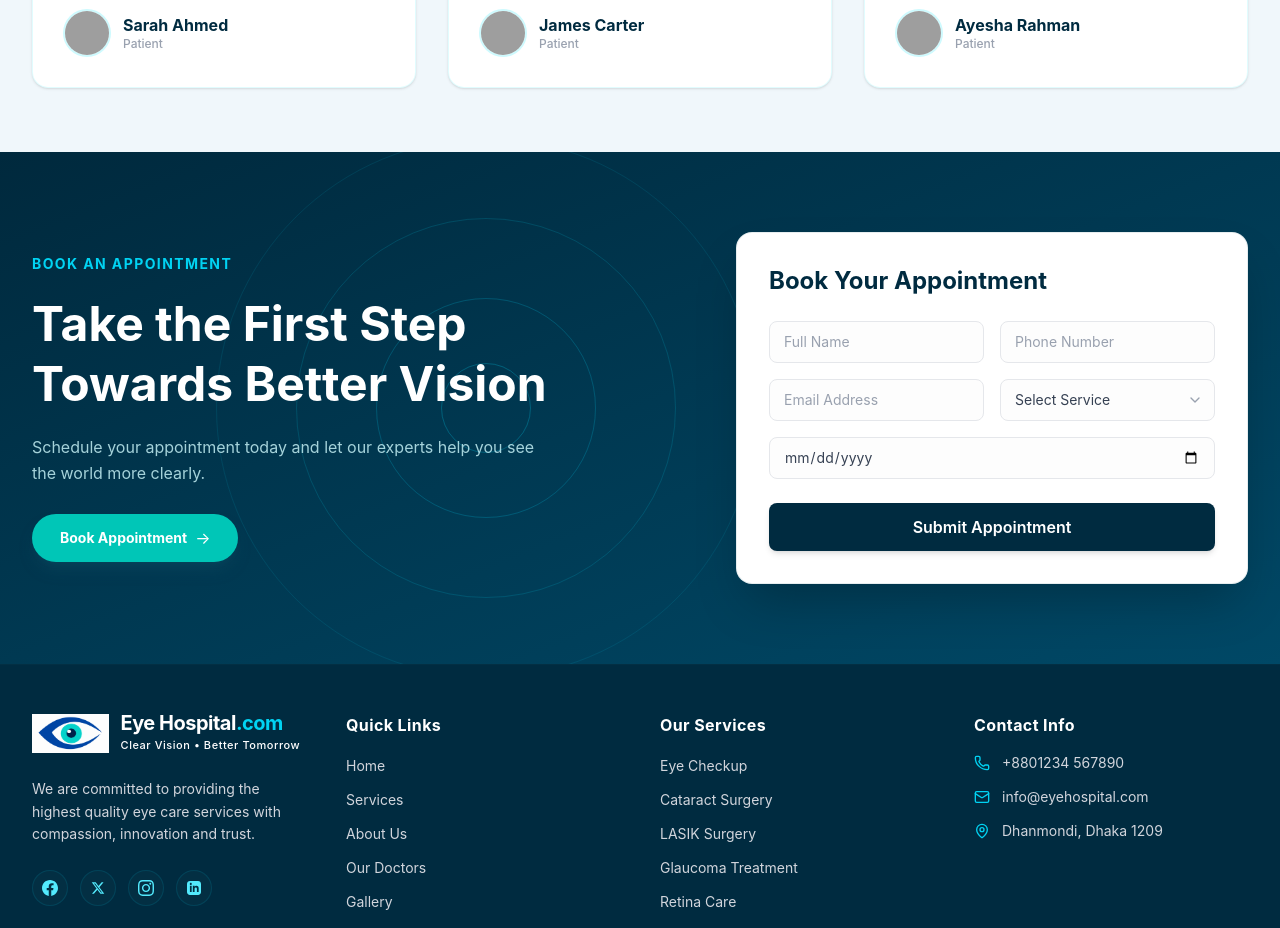
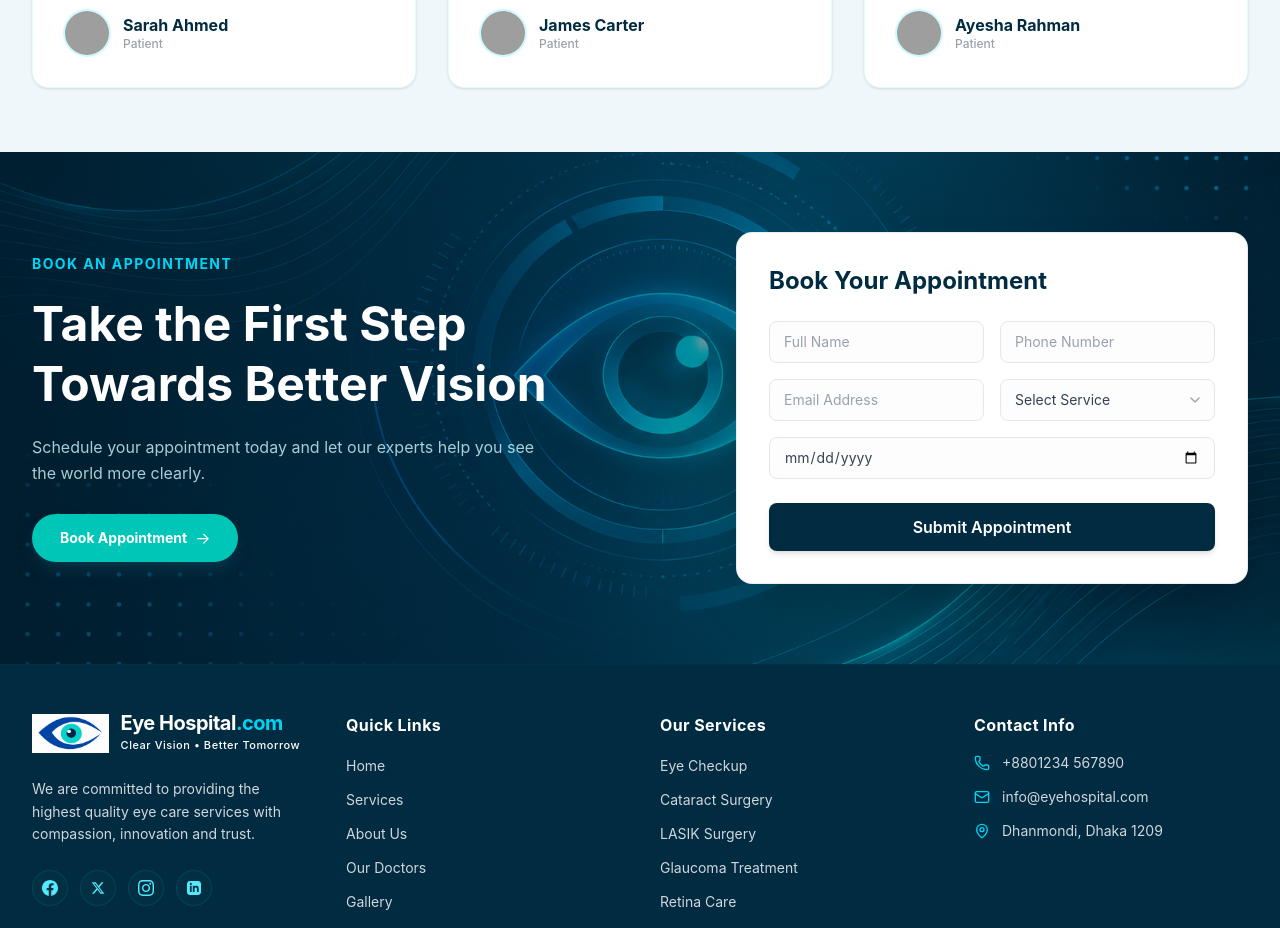
Before and after one commit to NoumaArshad122/Eye-care-, a React (Vite) app: page / in a window 1280 px wide. Shown: the part 4280-5208 px from the top of the page. Built offline with nearby package versions, Linux system fonts and the light colour scheme; grey boxes are pictures that could not be loaded.

Commit message:
Set appbgimg.png as background image for Book Appointment section

```diff
--- a/src/Components/Appointment.jsx
+++ b/src/Components/Appointment.jsx
@@ -1,5 +1,6 @@
 import React, { useState } from 'react';
 import { Calendar, ChevronDown, CheckCircle } from 'lucide-react';
+import appBgImg from '../assets/appbgimg.png';
 
 export default function Appointment() {
     const [submitted, setSubmitted] = useState(false);
@@ -23,13 +24,17 @@ export default function Appointment() {
     return (
         <section
             id="appointment"
-            className="relative w-full bg-gradient-to-br from-[#00293d] via-[#003952] to-[#004866] py-14 md:py-20 overflow-hidden scroll-mt-16 text-white"
+            className="relative w-full bg-[#002b40] py-14 md:py-20 overflow-hidden scroll-mt-16 text-white"
         >
-            {/* Ocular / Diagnostic Tech Circles Watermark */}
-            <div className="absolute left-[38%] top-1/2 -translate-y-1/2 -translate-x-1/2 w-[540px] h-[540px] rounded-full border border-cyan-400/10 pointer-events-none hidden md:block" />
-            <div className="absolute left-[38%] top-1/2 -translate-y-1/2 -translate-x-1/2 w-[380px] h-[380px] rounded-full border border-cyan-400/15 pointer-events-none hidden md:block" />
-            <div className="absolute left-[38%] top-1/2 -translate-y-1/2 -translate-x-1/2 w-[220px] h-[220px] rounded-full border border-cyan-400/20 pointer-events-none hidden md:block" />
-            <div className="absolute left-[38%] top-1/2 -translate-y-1/2 -translate-x-1/2 w-[90px] h-[90px] rounded-full border border-cyan-400/25 pointer-events-none hidden md:block" />
+            {/* Background Image */}
+            <img
+                src={appBgImg}
+                alt="Appointment Section Background"
+                className="absolute inset-0 w-full h-full object-cover object-center"
+            />
+
+            {/* Subtle Gradient Overlay for High Contrast */}
+            <div className="absolute inset-0 bg-gradient-to-r from-[#002233]/70 via-[#002b40]/50 to-[#002233]/40 pointer-events-none" />
 
             <div className="max-w-7xl mx-auto px-4 sm:px-6 lg:px-8 relative z-10">
                 <div className="grid grid-cols-1 lg:grid-cols-12 gap-10 lg:gap-12 items-center">
```
Also changed, not shown: src/assets/appbgimg.png (added).
